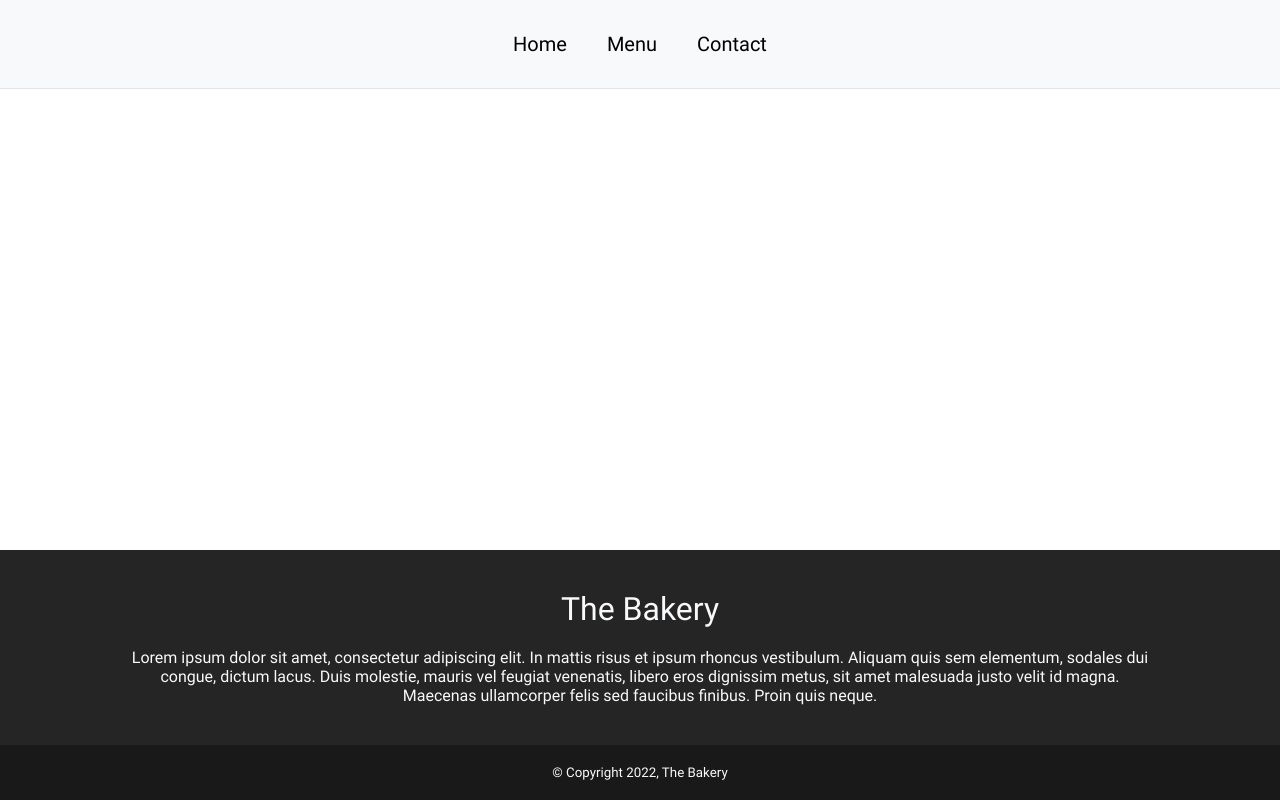
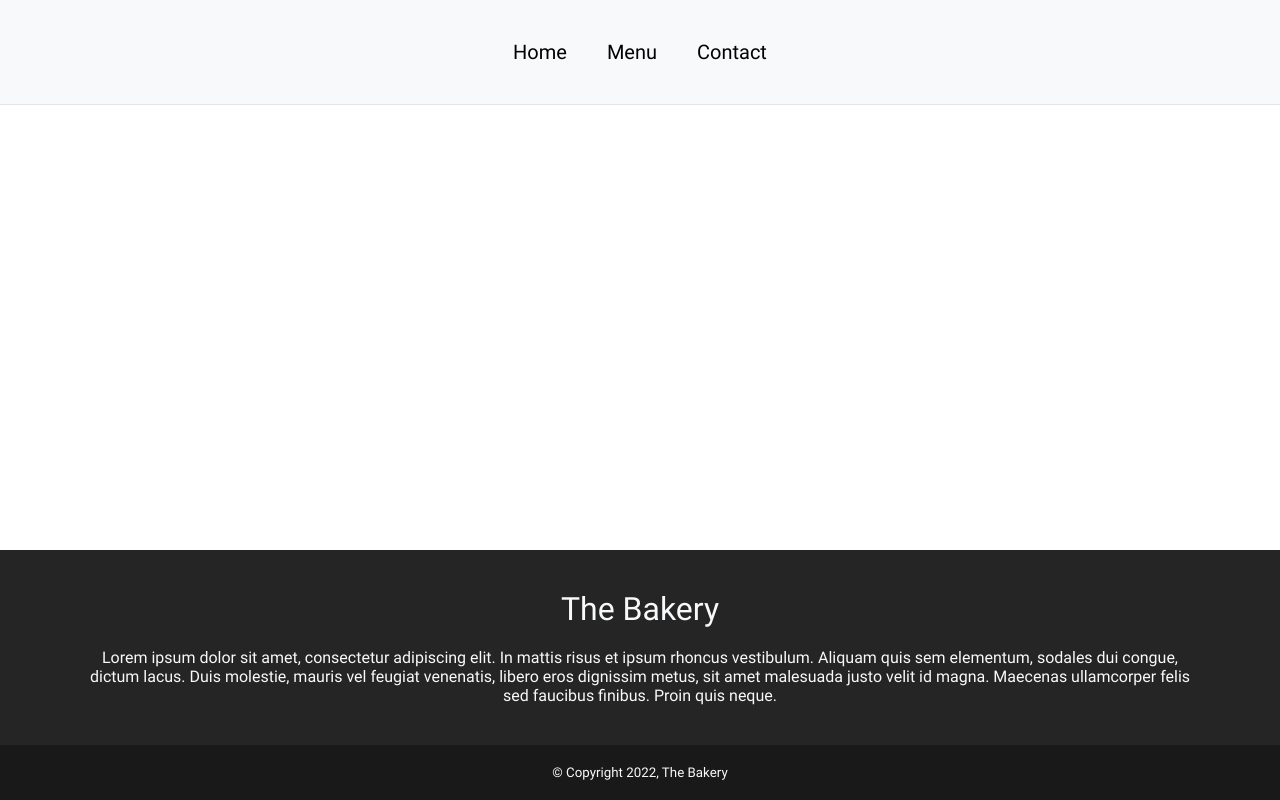
Before and after one commit to neil-justin/restarurant-page, a website: page dist/index.html in a window 1280 px wide. Drawn offline with Linux system fonts and the light colour scheme.

Commit message:
Adjust the padding of body's descendant

```diff
--- a/src/styles/main.css
+++ b/src/styles/main.css
@@ -21,8 +21,12 @@ body {
     font-family: 'Roboto Regular';
 }
 
-header, #content {
-    padding: clamp(20px, 4vh, 8vh) clamp(20px, 7vw, 16vw);
+header,
+main:not([data-background-image='yes']),
+/* footer's child */
+#company-slogan {
+    padding: clamp(20px, 5vh, 9vh) clamp(20px, 7vw, 16vw);
+
 }
 
 
@@ -45,7 +49,7 @@ header {
     color: black;
 }
 
-#content {
+main {
     flex: 1;
 }
 
@@ -58,7 +62,6 @@ footer>* {
 
 #company-slogan {
     background-color: #252525;
-    padding: clamp(5px, 5vh, 8vh) clamp(10px, 10vw, 20vh);
 }
 
 #company-name {
@@ -71,5 +74,5 @@ footer>* {
 
 #copyright-container {
     background-color: #191919;
-    padding: clamp(18px, 2.5vh, 8vh) 0;
+    padding: 20px;
 }
```
Also changed, not shown: dist/index.html.
